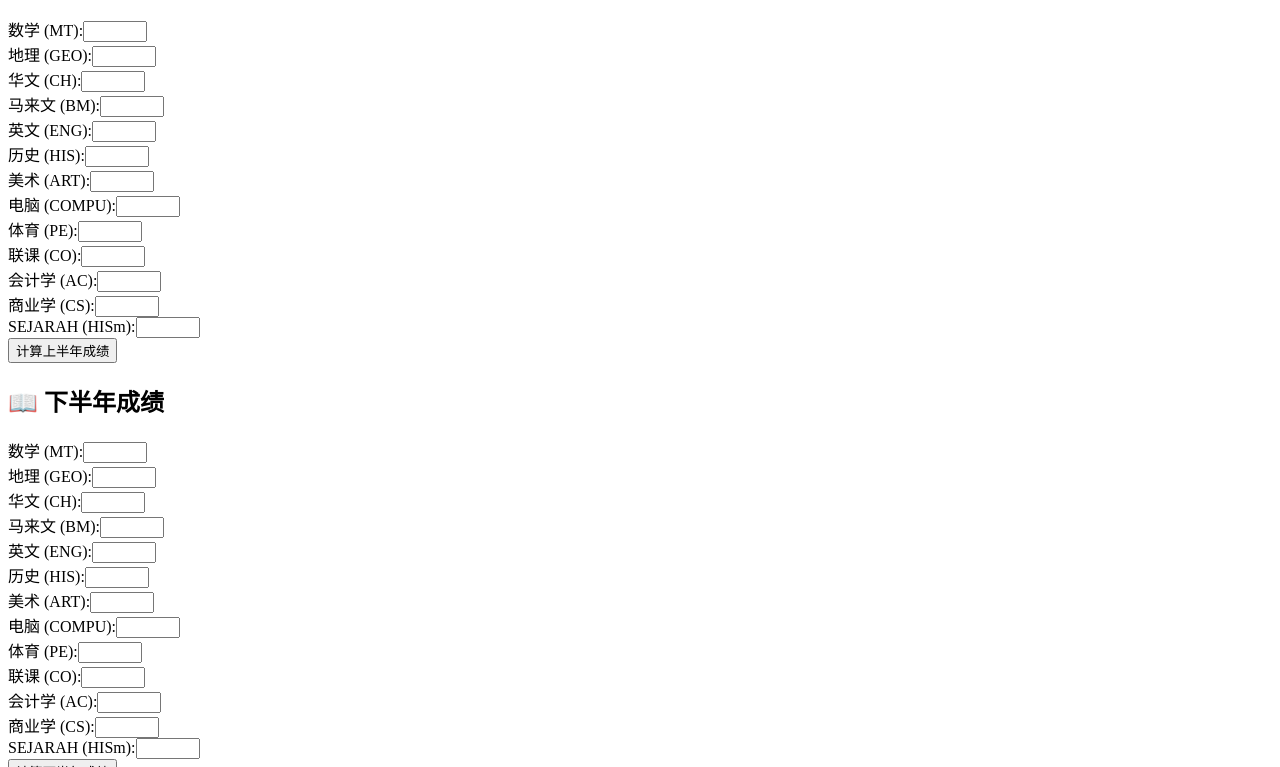
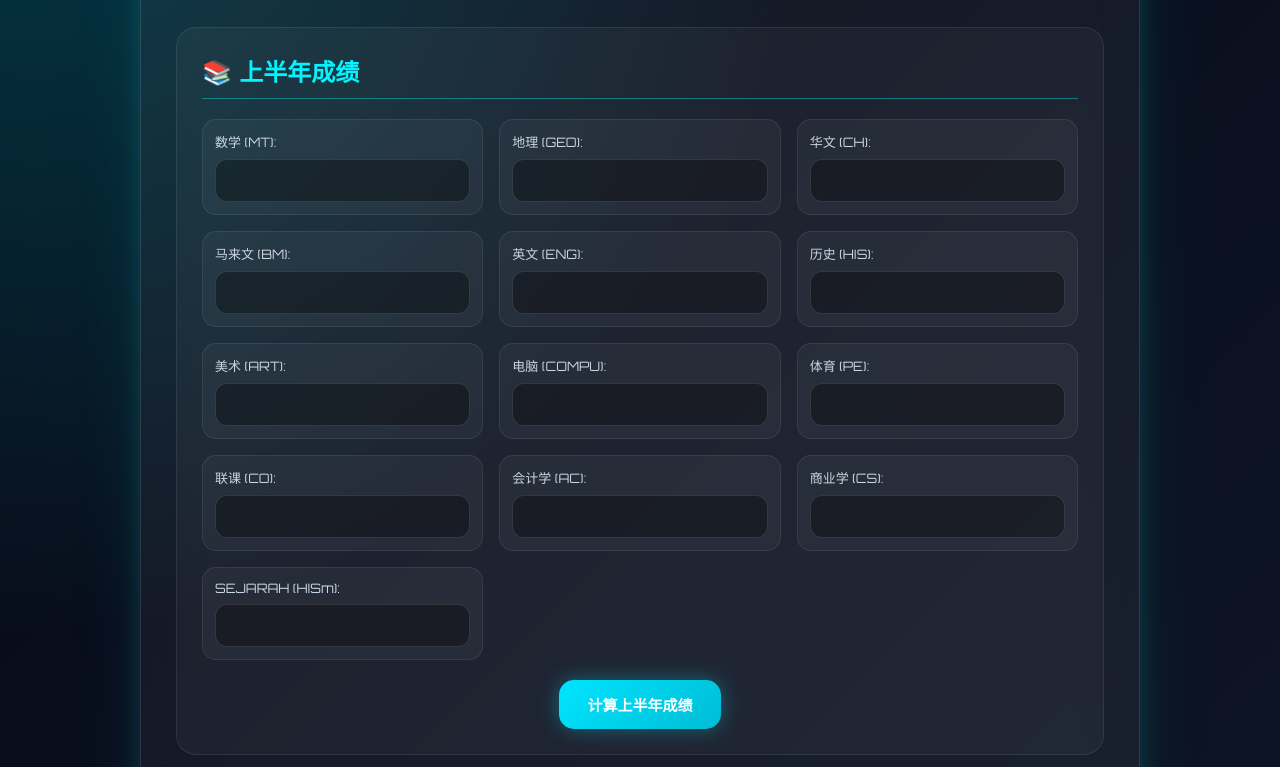
Before and after one commit to y428s/-S2AC_2026-, a plain HTML site: page index.html in a window 1280 px wide. Shown: the part 171-938 px from the top of the page. Drawn offline with Linux system fonts and the light colour scheme.

Commit message:
Change stylesheet link from Ac2.css to Acc.css

```diff
--- a/index.html
+++ b/index.html
@@ -4,7 +4,7 @@
 <head>
     <meta charset="UTF-8">
     <title>高二文商总平均计算器</title>
-    <link rel="stylesheet" href="Ac2.css">
+    <link rel="stylesheet" href="Acc.css">
 </head>
 
 <body>
```
